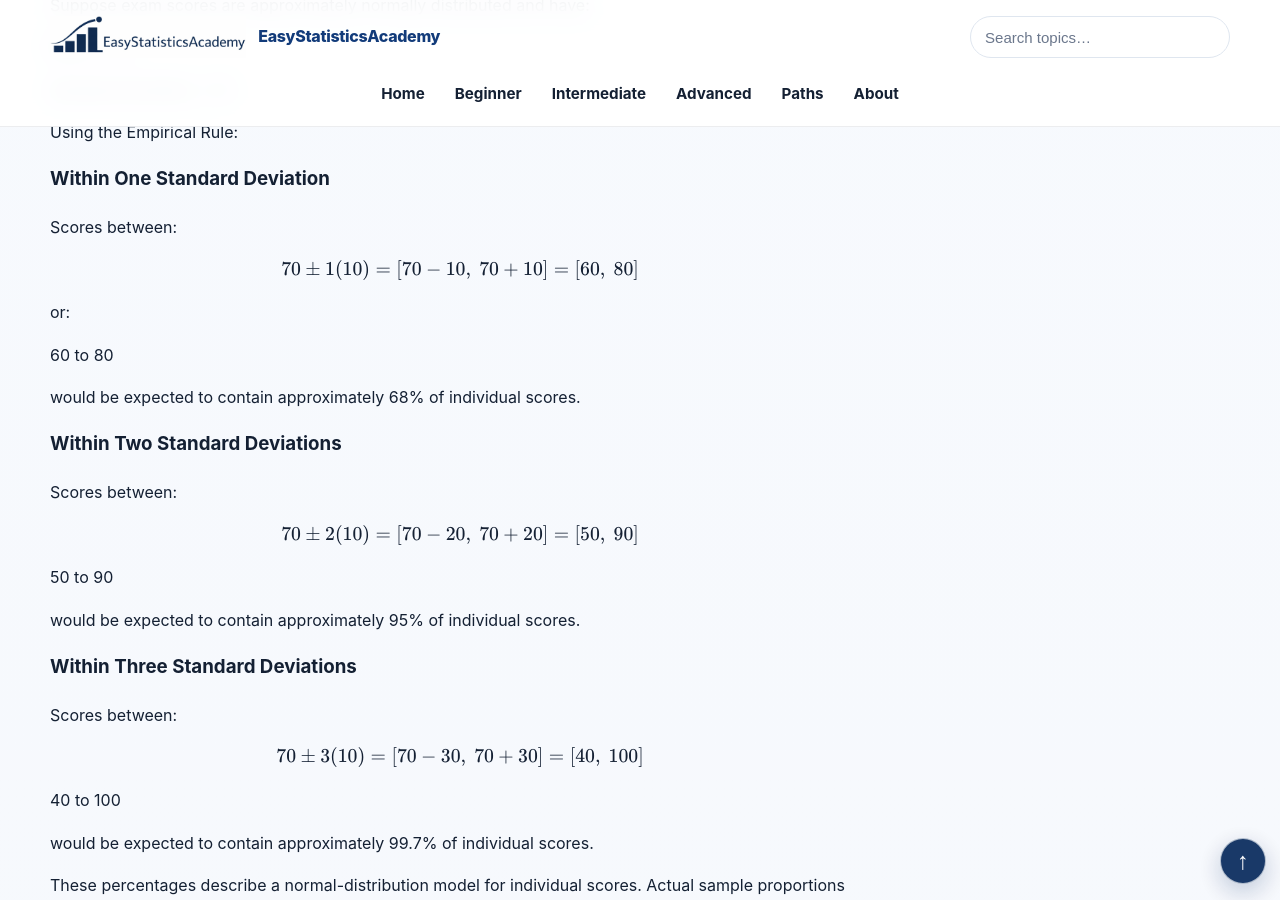
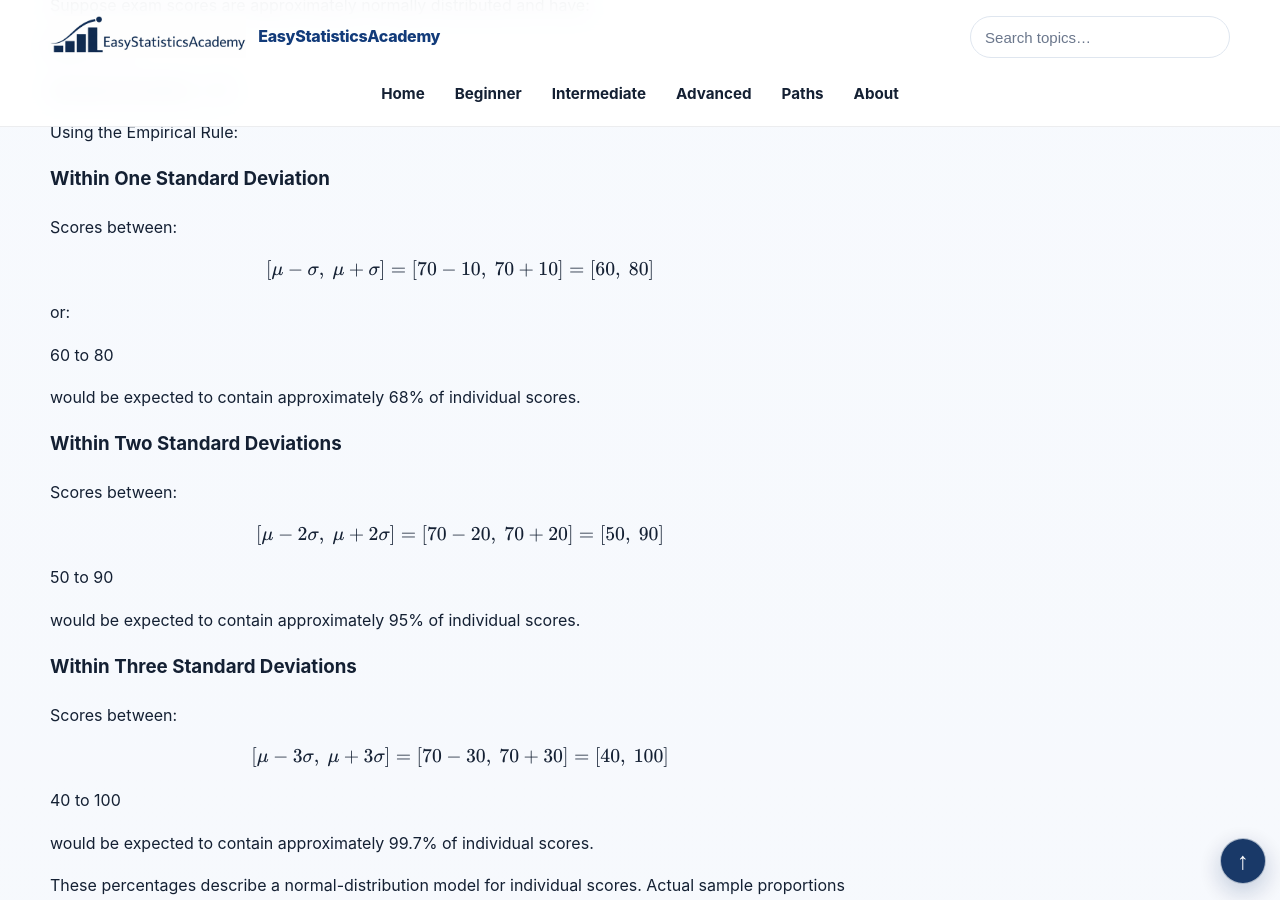
Before and after one commit to ammar-homaida-statistics/easystatisticsacademy, a Jekyll site: the page built from descriptive/shape/empirical-rule/index.md, in a window 1280 px wide and 900 px high, scrolled down 2276 px. Built offline with Jekyll 4.4.1, drawn with Linux system fonts in a browser that asks for light colours.

Commit message:
Express empirical score bands as mathematically precise intervals

```diff
--- a/descriptive/shape/empirical-rule/index.md
+++ b/descriptive/shape/empirical-rule/index.md
@@ -231,7 +231,7 @@ sidebar: false
     </p>
 
     \[
-70\pm 1(10)=[70-10,\ 70+10]=[60,\ 80]
+[\mu-\sigma,\ \mu+\sigma]=[70-10,\ 70+10]=[60,\ 80]
 \]
 
     <p>
@@ -257,7 +257,7 @@ sidebar: false
     </p>
 
     \[
-70\pm 2(10)=[70-20,\ 70+20]=[50,\ 90]
+[\mu-2\sigma,\ \mu+2\sigma]=[70-20,\ 70+20]=[50,\ 90]
 \]
 
     <div class="example-box">
@@ -279,7 +279,7 @@ sidebar: false
     </p>
 
     \[
-70\pm 3(10)=[70-30,\ 70+30]=[40,\ 100]
+[\mu-3\sigma,\ \mu+3\sigma]=[70-30,\ 70+30]=[40,\ 100]
 \]
 
     <div class="example-box">
```
